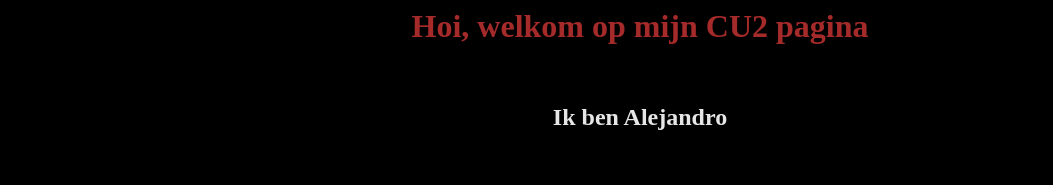
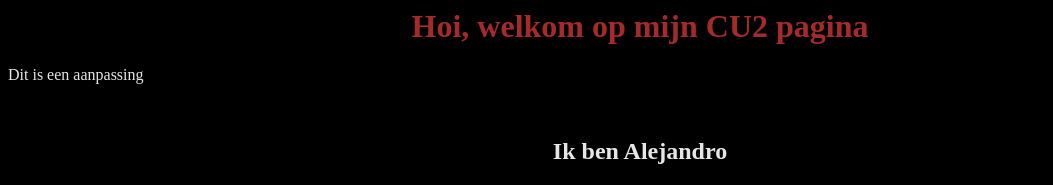
Before and after one commit to AlejandroArmando/CTles2, a plain HTML site: page index.html in a window 1280 px wide. Shown: the top 185 px of the page, without its empty margins (0-1053 px from the left). Drawn offline with Linux system fonts and the light colour scheme.

Commit message:
Aanpassing html en css

```diff
--- a/index.html
+++ b/index.html
@@ -7,7 +7,7 @@
 <body>
 
   <h1 style="text-align:center;">Hoi, welkom op mijn CU2 pagina</h1>
-
+<p>Dit is een aanpassing</p>
 
 <br>
 
--- a/style.css
+++ b/style.css
@@ -9,7 +9,9 @@ h2
 h3
 { color: rgb(230, 230, 230);
 }
-
+p
+{ color: rgb(230, 230, 230);
+}
 
 
 
```
